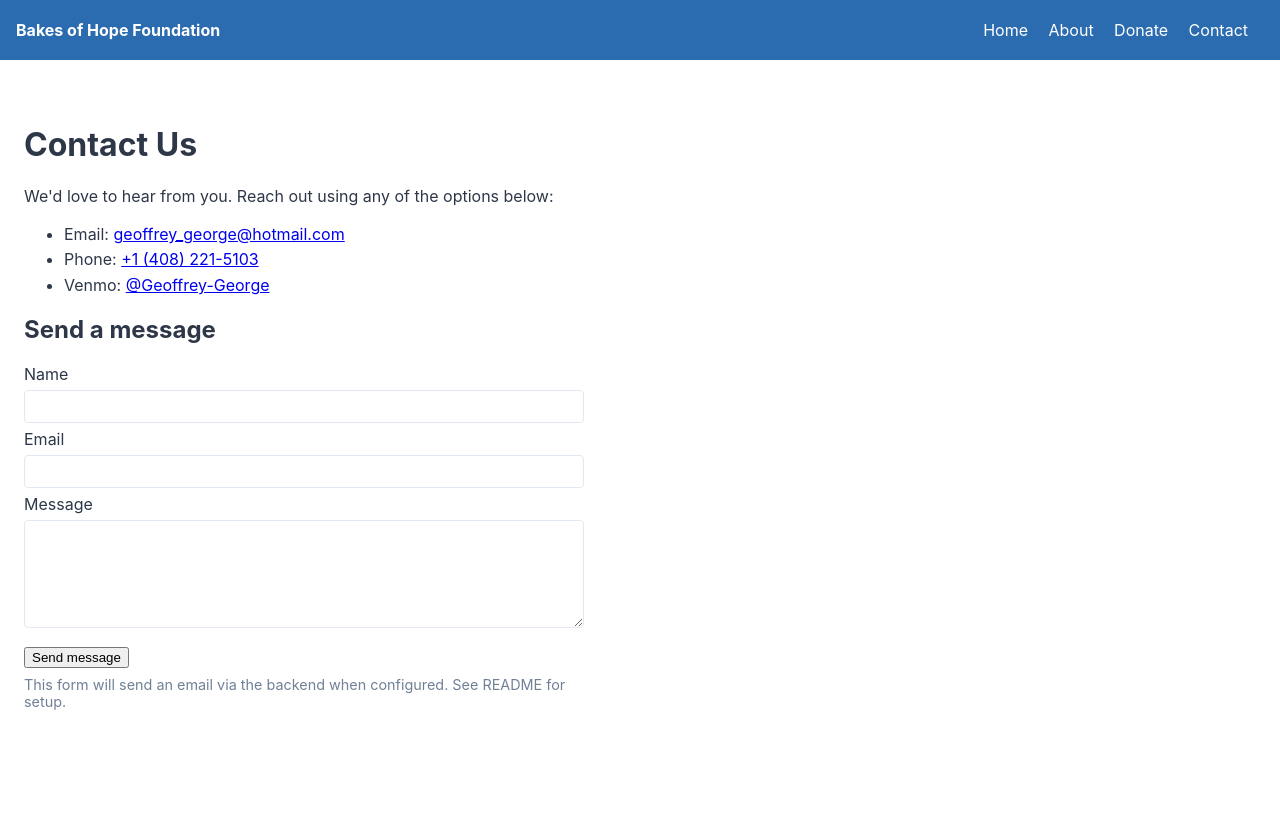
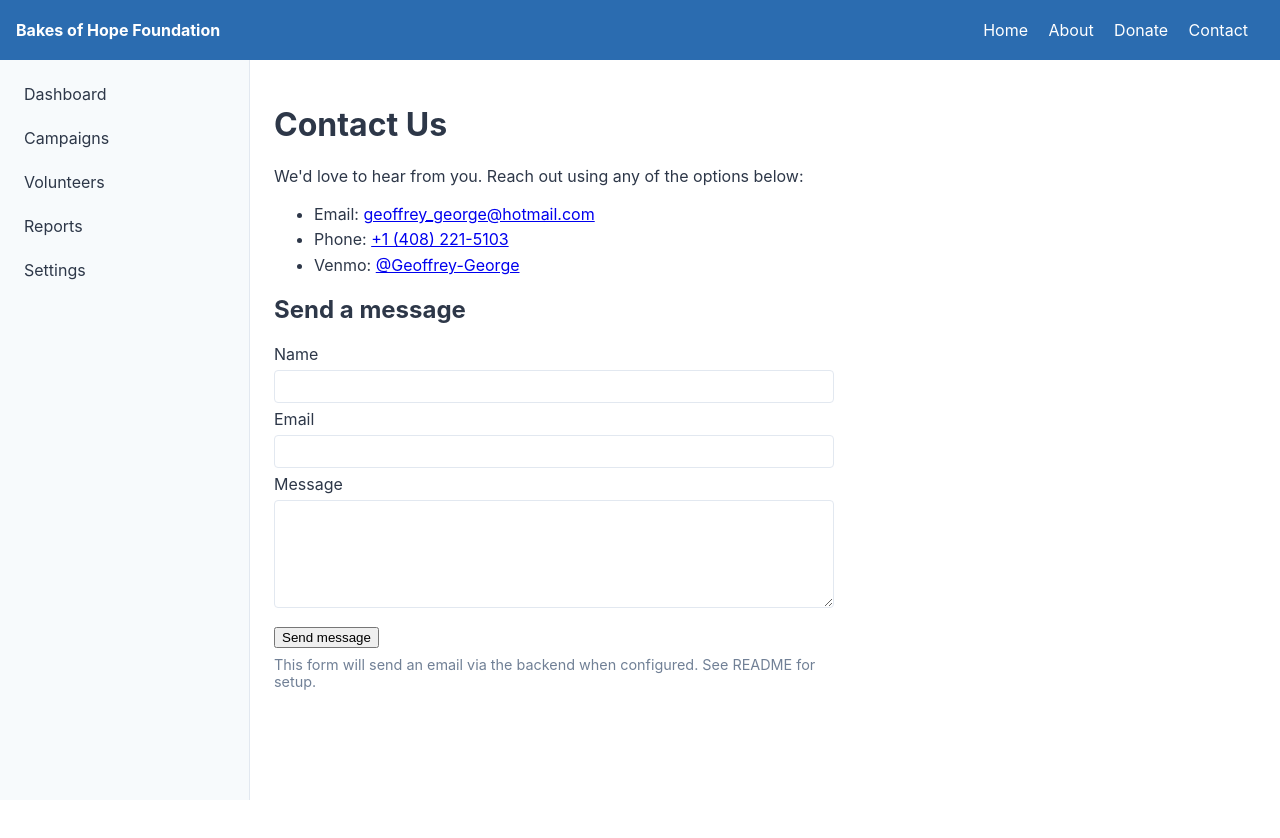
Before and after one commit to steffigeoffrey-maker/charity, a website: page contact.html in a window 1280 px wide. Drawn offline with Linux system fonts and the light colour scheme.

Commit message:
Add left sidebar navigation to About and Contact pages

```diff
--- a/contact.html
+++ b/contact.html
@@ -18,7 +18,20 @@
     </nav>
   </header>
 
-  <main class="content" style="margin-top:80px;padding:24px;">
+  <div class="container">
+    <aside class="sidebar" id="sidebar">
+      <nav>
+        <ul>
+          <li><a href="#">Dashboard</a></li>
+          <li><a href="#">Campaigns</a></li>
+          <li><a href="#">Volunteers</a></li>
+          <li><a href="#">Reports</a></li>
+          <li><a href="#">Settings</a></li>
+        </ul>
+      </nav>
+    </aside>
+
+    <main class="content">
       <h1>Contact Us</h1>
       <p>We'd love to hear from you. Reach out using any of the options below:</p>
 
@@ -42,6 +55,7 @@
         <p style="font-size:0.9rem;color:#718096;margin-top:8px">This form will send an email via the backend when configured. See README for setup.</p>
       </form>
     </main>
+  </div>
 
   <script src="script.js"></script>
 </body>
```
Also changed, not shown: about.html (+15 -1 lines). Lines whose indentation alone changed are shown as unchanged.
